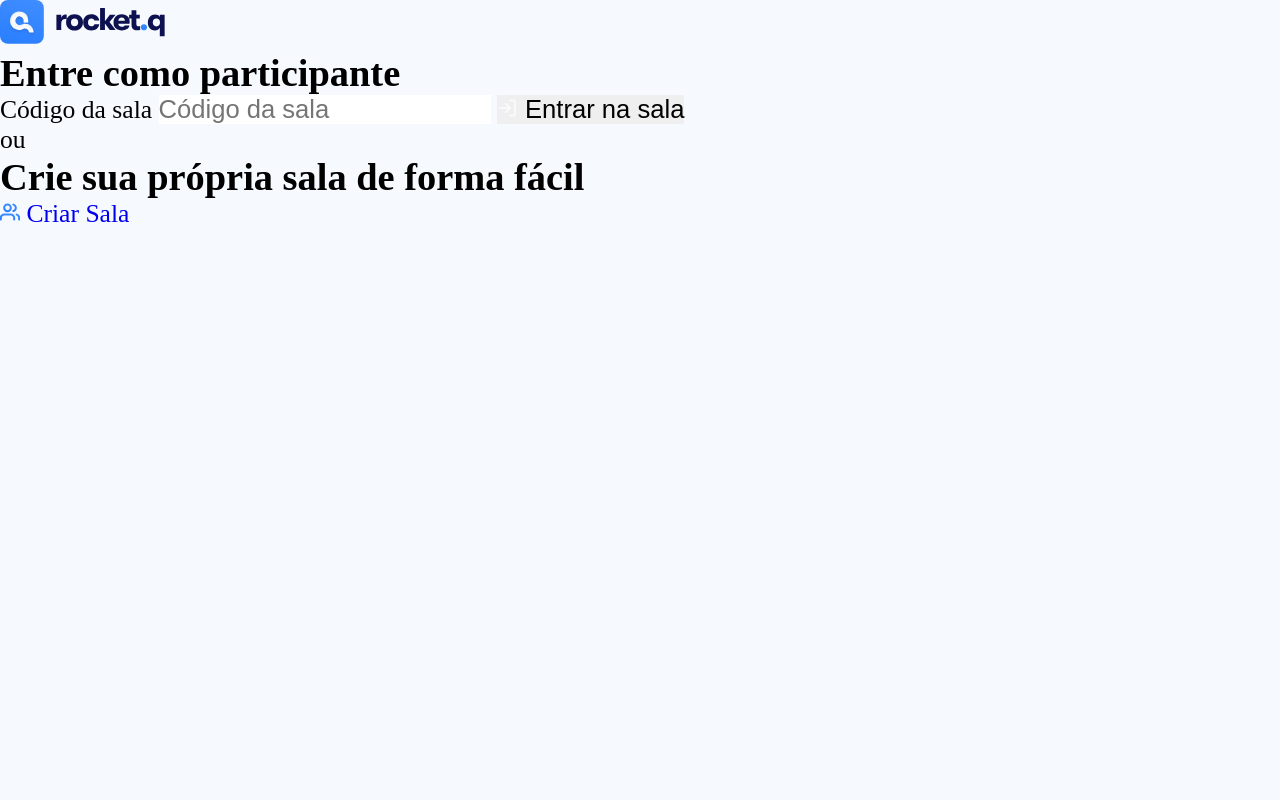
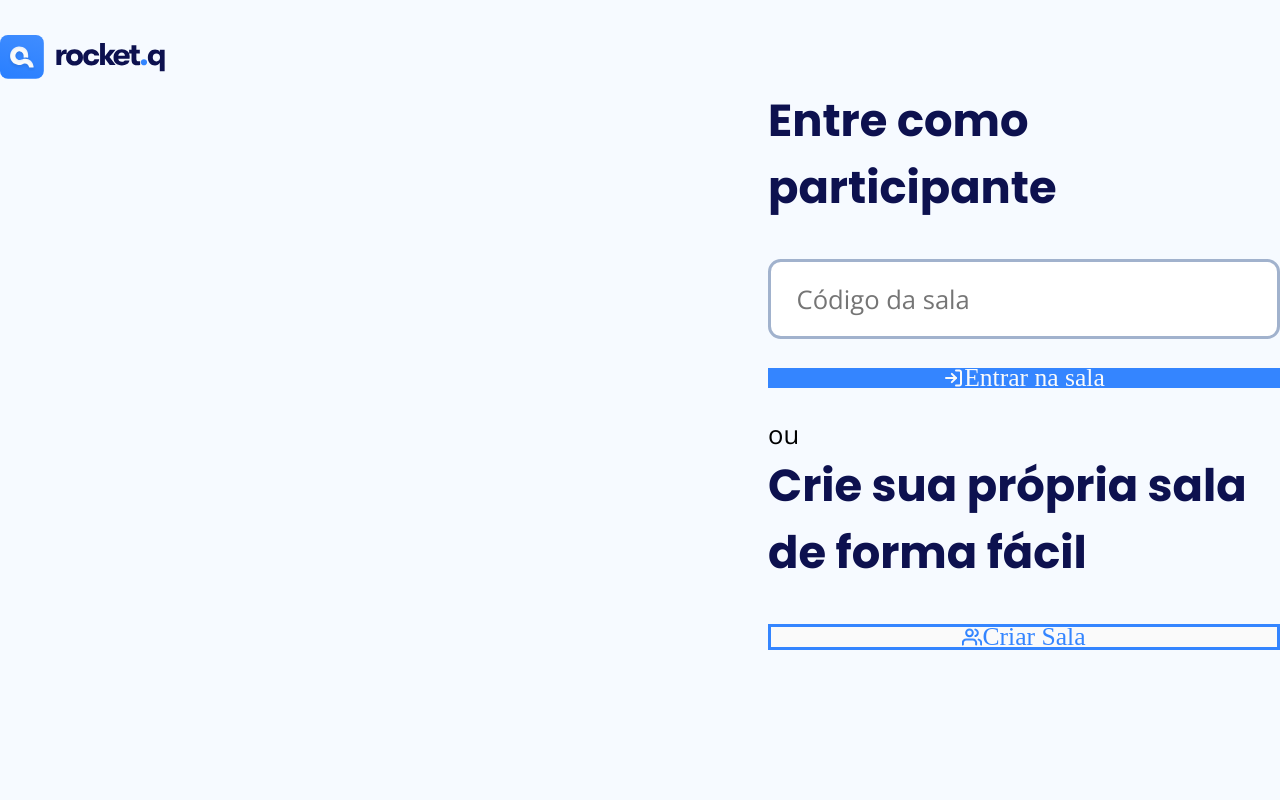
Before and after one commit to JairNeto1/roquetQ, a web app: file home.html in a window 1280 px wide. Run offline with its HTML, style and script files only (its server is not run), Linux system fonts and the light colour scheme.

Commit message:
udating HTML and CSS

```diff
--- a/home.html
+++ b/home.html
@@ -3,16 +3,26 @@
 <head>
     <meta charset="UTF-8">
     <meta name="viewport" content="width=device-width, initial-scale=1.0">
+    <meta http-equiv="X-UA-Compatible" content="IE=edge">
     <link rel="stylesheet" href="./styles/global.css"/>
     <link rel="stylesheet" href="./styles/home.css"/>
+    <link rel="preconnect" href="https://fonts.googleapis.com">
+<link rel="preconnect" href="https://fonts.gstatic.com" crossorigin>
+<link href="https://fonts.googleapis.com/css2?family=Open+Sans:wght@300;400&family=Poppins:wght@500;700&display=swap" rel="stylesheet">
 
     <title>Criar Sala - RoquetQ</title>
 </head>
 
 <body>
+    <div id="home" class="content">
+
         <heather>
-        <img src="assets/logo.svg" alt="Rocket.Q"/>
+            <img src="assets/logo.svg" alt="Rocket.Q" />
         </heather>
+
+        <div id="bg">
+
+        </div>
 
         <main>
             <div class="container">
@@ -36,14 +46,15 @@
 
                 <section>
                     <h2>Crie sua própria sala de forma fácil</h2>
-                <a href="create-room.html">
+                    <a href="create-room.html" class="button outlined">
                         <img src="assets/users.svg" alt="Criar Sala">
                         Criar Sala
                     </a>
                 </section>
+        </main>
 
     </div>
-    </main>
+
 
 </body>
 </html>
--- a/styles/global.css
+++ b/styles/global.css
@@ -34,5 +34,74 @@ input,
 textarea {
   font-size: clamp(14px, 1.6rem, 2vw);
 
-  font-family: ;
+  /* intervalo de tamanho*/
+  font-family: "Open Sans", sans-serif;
+  /*font-family: "Poppins", sans-serif;*/
 }
+
+.content {
+  width: 100%;
+  margin: 0 auto;
+}
+
+.sr-only {
+  position: absolute;
+  height: 1px;
+  width: 1px;
+  padding: 0;
+  margin: -1px;
+  overflow: hidden;
+  clip-path: rect(0, 0, 0 0);
+  white-space: nowrap;
+  border-width: 0;
+}
+
+/*--- input and buttons--- */
+input,
+button .button {
+  height: 5rem;
+  border-radius: 0.8rem;
+}
+
+button,
+.button {
+  font-family: "position";
+  font-weight: 500;
+  line-height: 0;
+
+  display: flex;
+  align-items: center;
+  justify-content: center;
+
+  background: var(--blue);
+  color: var(--white);
+
+  transition: filter 0.2s;
+
+  cursor: pointer;
+}
+
+button > img .button > img {
+  margin-right: 1rem;
+  widows: 2rem;
+}
+
+button:hover,
+.button:hover {
+  filter: brightness(1.2);
+}
+
+button.outlined,
+.button.outlined {
+  background: var(--white);
+  color: var(--blue);
+  border: 0.2rem solid var(--blue);
+}
+
+.content header {
+  width: 80%;
+  margin: 3.5rem auto;
+}
+.content header img {
+  width: 16.7rem;
+}
--- a/styles/home.css
+++ b/styles/home.css
@@ -0,0 +1,46 @@
+.content {
+  display: grid;
+  grid-template-columns: 60% 40%;
+
+  grid-template-areas:
+    "header header"
+    "left right";
+}
+
+header {
+  grid-area: header;
+}
+
+#bg {
+  grid-area: left;
+  background: url("/assets/home-bg-img.svg") no-repeat top/container;
+}
+
+main {
+  grid-area: right;
+
+  display: flex;
+  align-items: center;
+}
+
+mai .container {
+  width: min (36.3rem 100%);
+}
+main h2 {
+  font-family: "Poppins", sans-serif;
+  color: var(--black);
+  font-size: clamp(20px, 5vw, 2.8rem);
+  margin-bottom: 2.4rem;
+}
+
+input {
+  border: 0.2rem solid var(--grey-blue);
+  padding: 0 1.6rem;
+}
+
+input,
+button,
+.button {
+  width: 100%;
+  margin-bottom: 1.8rem;
+}
```
Also changed, not shown: README.md. Lines whose indentation alone changed are shown as unchanged.
